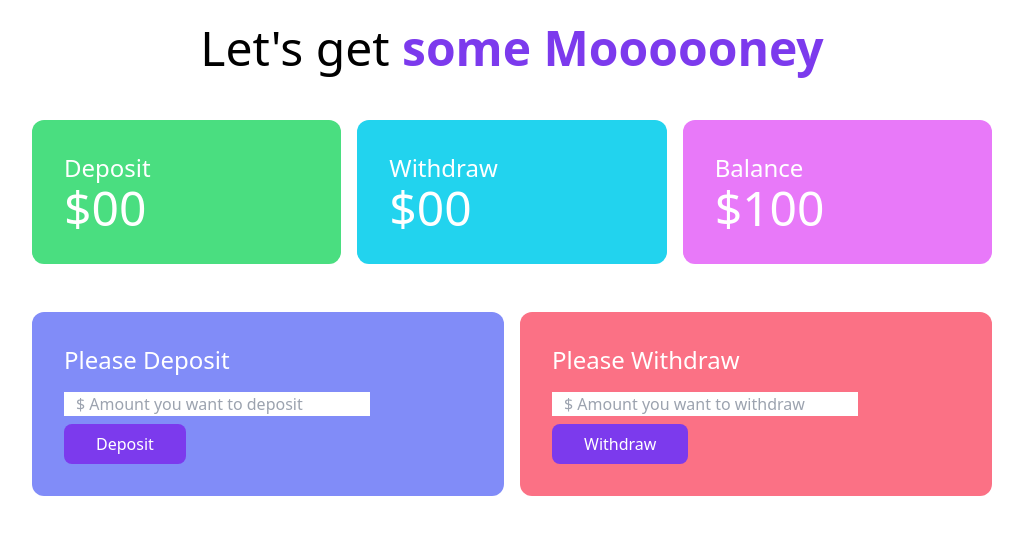
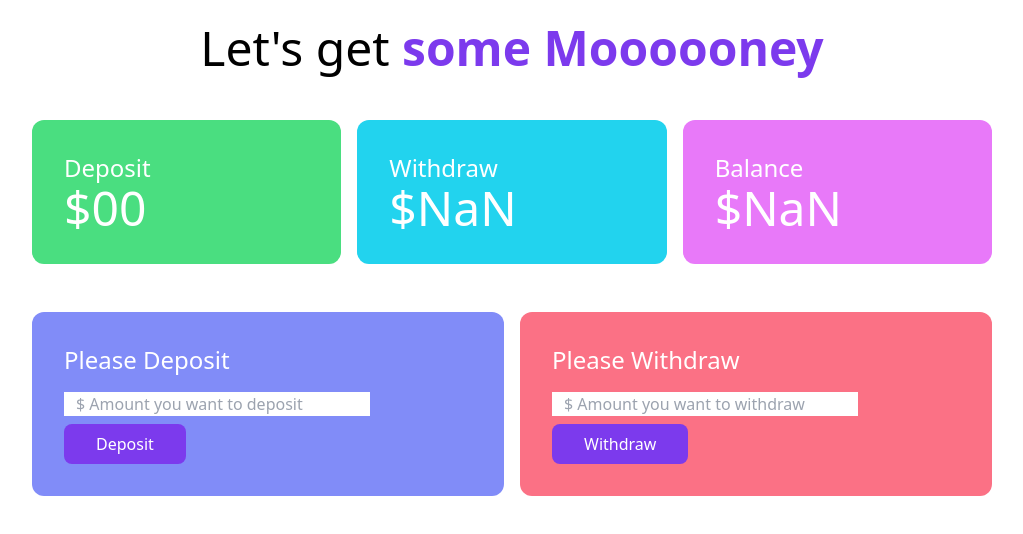
Before and after one commit to Rahim-sikder/Sheba-Bank-Limited, a plain HTML site: page bank.html in a window 1280 px wide. Both pictures are taken after a click on the button "Withdraw". Shown: the whole page, without its empty margins (128-1151 px from the left). Drawn offline with nearby package versions, Linux system fonts and the light colour scheme.

Commit message:
withdraw section done

```diff
--- a/bank.html
+++ b/bank.html
@@ -22,7 +22,7 @@
             </div>
             <div class="bg-cyan-400 p-8 text-white rounded-xl">
                <h4 class="text-2xl">Withdraw</h4>
-               <h2 class="text-5xl">$<span>00</span></h2>
+               <h2 class="text-5xl">$<span id="withdraw-total">00</span></h2>
             </div>
             <div class="bg-fuchsia-400 p-8 text-white rounded-xl">
                <h4 class="text-2xl">Balance</h4>
--- a/js/withdraw.js
+++ b/js/withdraw.js
@@ -1,12 +1,42 @@
 // 1.add eventhandler with the withdraw button.
-// 2.get the withdraw amount from the withdraw amount field
+// 2.get the withdraw amount from the withdraw amount field.
+// 2.5. Also make sure to convert the input into a number by using parseFloat.
+// 3. get previous withdraw total
+// 4.calculate total withdraw
+// 5.get the previous balance total
+// 6.calculate new balance total
+// 7.clear the input value
+
+
 
 // step1:
 document.getElementById('btn-withdraw').addEventListener('click', function(){
+   // step 2:
    const withdrawField =document.getElementById('withdraw-field');
    const newWithdrawAmountString =withdrawField.value;
    const newWithdrawAmount =parseFloat(newWithdrawAmountString);
 
+   // step 3:
+     const withdrawTotalElement = document.getElementById('withdraw-total');
+     const previousWithdrawTotalString =withdrawTotalElement.innerText;
+     const previousWithdrawTotal = parseFloat(previousWithdrawTotalString);
+   // step4:
+     const currentWithdrawTotal =previousWithdrawTotal + newWithdrawAmount;
+     withdrawTotalElement.innerText = currentWithdrawTotal;
+   //   step5:
+
+   const balanceTotalElement = document.getElementById('balance-total');
+   const previousBalanceTotalString = balanceTotalElement.innerText;
+   const previousBalanceTotal =parseFloat (previousBalanceTotalString);
+
+   // step 6:
+   const newBlanceTotal = previousBalanceTotal - newWithdrawAmount;
+   balanceTotalElement.innerText= newBlanceTotal;
+
+
+
+
+//   step7:
    withdrawField.value='';
 
 })
```
Also changed, not shown: js/deposit.js (+0 -9 lines).
